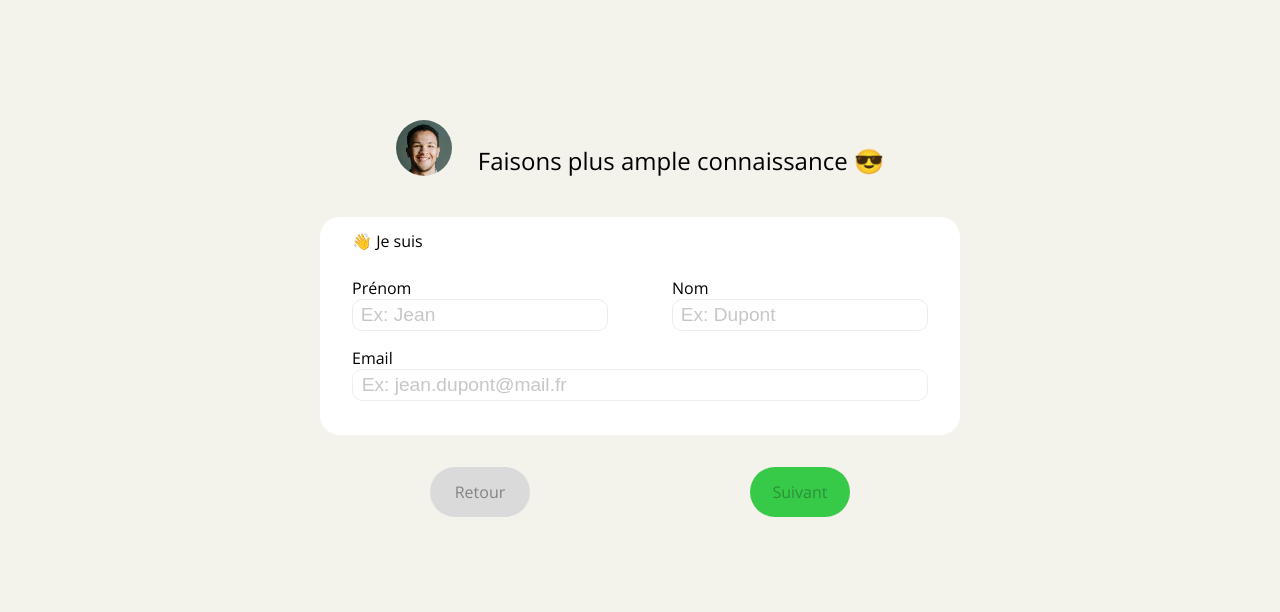
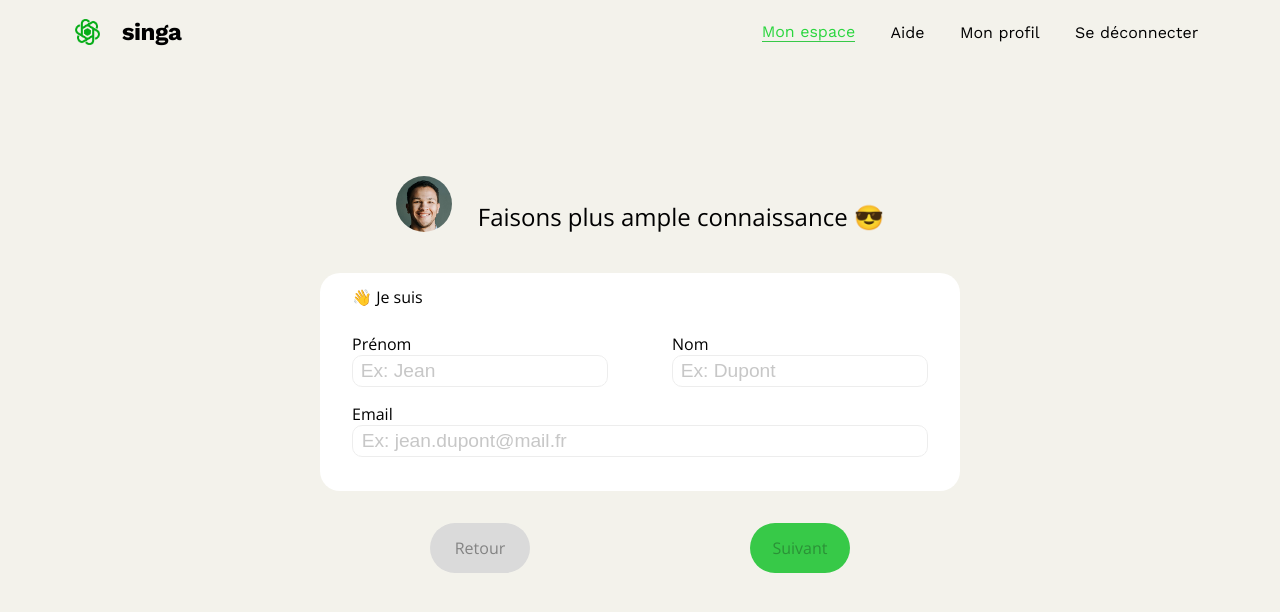
Before and after one commit to WildCodeSchool/paris-0921-project3-my-singa-assurance, a React (Vite) app: page /createaccount/step1 in a window 1280 px wide. Shown: the top 612 px of the page. Built offline with nearby package versions, Linux system fonts and the light colour scheme.

Commit message:
work in progress Header of FormSignUp

```diff
--- a/src/formSignUp/FormSignUpStep1.jsx
+++ b/src/formSignUp/FormSignUpStep1.jsx
@@ -9,6 +9,7 @@ import AuthenticationContext from '../context/AuthenticationContext';
 
 import style from './style/FormSignUpStep1.module.scss';
 import portrait from '../assets/portraitRecipient.png';
+import Logo from '../assets/logo.png';
 
 const validationSchema = Yup.object().shape({
   first_name: Yup.string().required('Prénom requis'),
@@ -17,7 +18,7 @@ const validationSchema = Yup.object().shape({
 });
 
 function FormSignUpStep1() {
-  const { setRegisterationData } = useContext(AuthenticationContext);
+  const { setRegisterationData, setIsLogIn } = useContext(AuthenticationContext);
   const [isEmailValid, setIsEmailValid] = useState(true);
 
   const navigate = useNavigate();
@@ -52,8 +53,31 @@ function FormSignUpStep1() {
     </span>
   );
 
+  const handleLogIn = () => {
+    setIsLogIn(false);
+    navigate('/login');
+  };
+
+  const GoHome = () => {
+    navigate('/');
+  };
+
   return (
-    <div className={style.mainContainer}>
+    <div className={style.mainFormContainer}>
+      <header className={style.header}>
+        <nav className={style.container}>
+          <div className={style.brand} onClick={GoHome}>
+            <img src={Logo} className={style.ImgLogo} alt="Singa Logo" />
+            <p className={style.logo}>singa</p>
+          </div>
+          <ul className={style.menu}>
+            <li className={style.headerMenuMySpace}>Mon espace</li>
+            <li>Aide</li>
+            <li>Mon profil</li>
+            <li onClick={handleLogIn}>Se déconnecter</li>
+          </ul>
+        </nav>
+      </header>
       <div className={style.formTitle}>
         <div className={style.FormSignUpStep1MainPortrait}>
           <img src={portrait} alt="user" className={style.FormSignUpStep1MainPortraitDetail} />
--- a/src/formSignUp/style/FormSignUpStep1.module.scss
+++ b/src/formSignUp/style/FormSignUpStep1.module.scss
@@ -1,8 +1,60 @@
 @import url('https://fonts.googleapis.com/css2?family=Open+Sans:wght@500&display=swap');
+
+.mainFormContainer {
+  display: flex;
+  flex-direction: column;
+  width: 100vw;
+  align-items: center;
+  .header {
+    position: fixed;
+    width: 100vw;
+  }
+
+  .container {
+    height: 8vh;
+    display: flex;
+    gap: 5%;
+    background-color: #f3f2eb;
+    padding: 0 5%;
+    font-family: 'Work Sans', sans-serif;
+    justify-content: space-between;
+  }
+
+  .brand {
+    display: flex;
+    justify-content: space-around;
+    align-items: center;
+    width: 10vw;
+    cursor: pointer;
+
+    .ImgLogo {
+      height: 40%;
+    }
+
+    .logo {
+      font-size: 1.5rem;
+      letter-spacing: -0.5px;
+      font-weight: bold;
+    }
+  }
+
+  .menu {
+    display: flex;
+    justify-content: space-around;
+    align-items: center;
+    list-style: none;
+    width: 40vw;
+  }
+  .headerMenuMySpace {
+    color: #2ad63e;
+    border-bottom: solid 1px #37c948;
+  }
+}
 
 .formTitle {
   display: flex;
   justify-content: center;
+  margin-top: 22vh;
 
   .title {
     margin-bottom: 5vh;
--- a/src/pages/style/FormPage.module.scss
+++ b/src/pages/style/FormPage.module.scss
@@ -6,6 +6,5 @@
   display: flex;
   flex-direction: column;
   align-items: center;
-  margin-top: 15vh;
   font-family: 'Open sans', sans-serif;
 }
```
